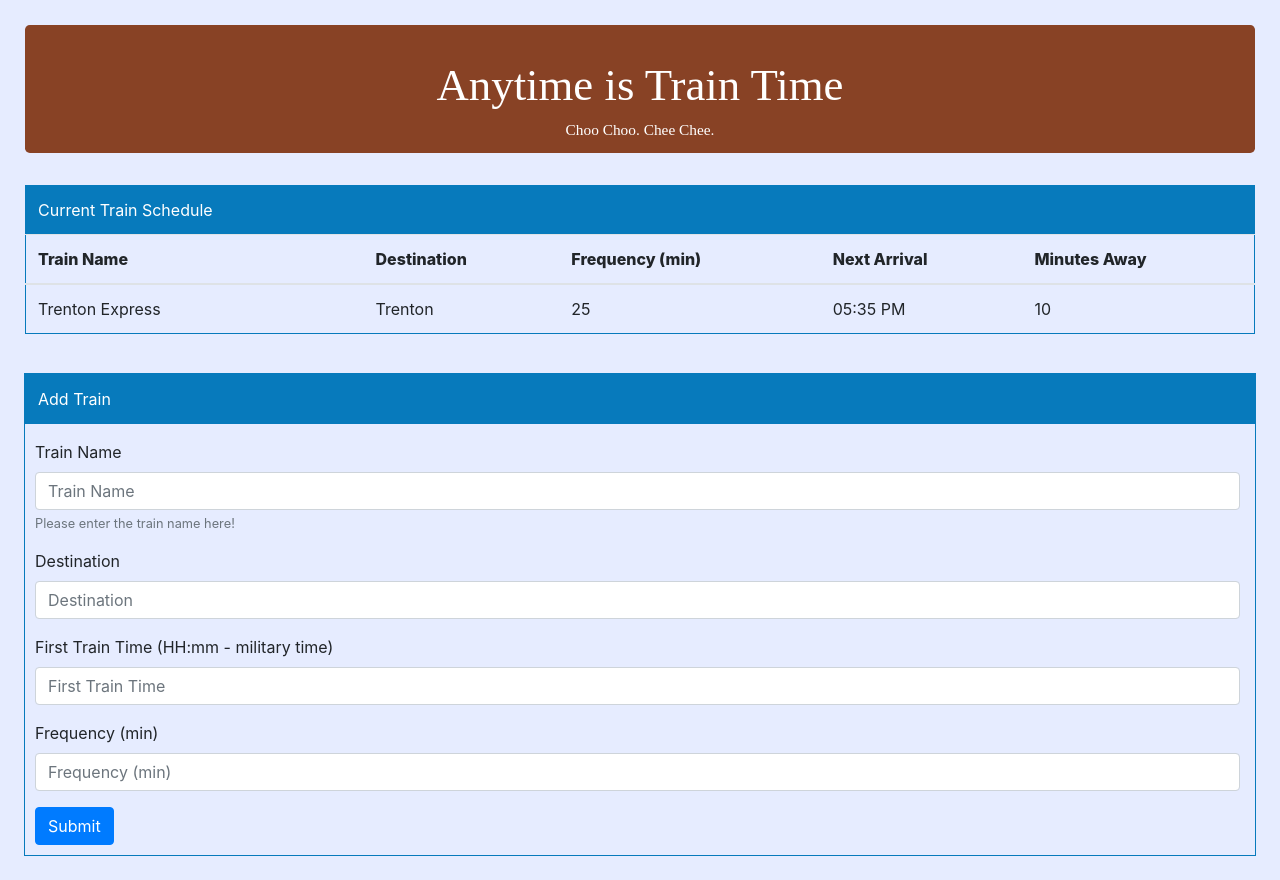
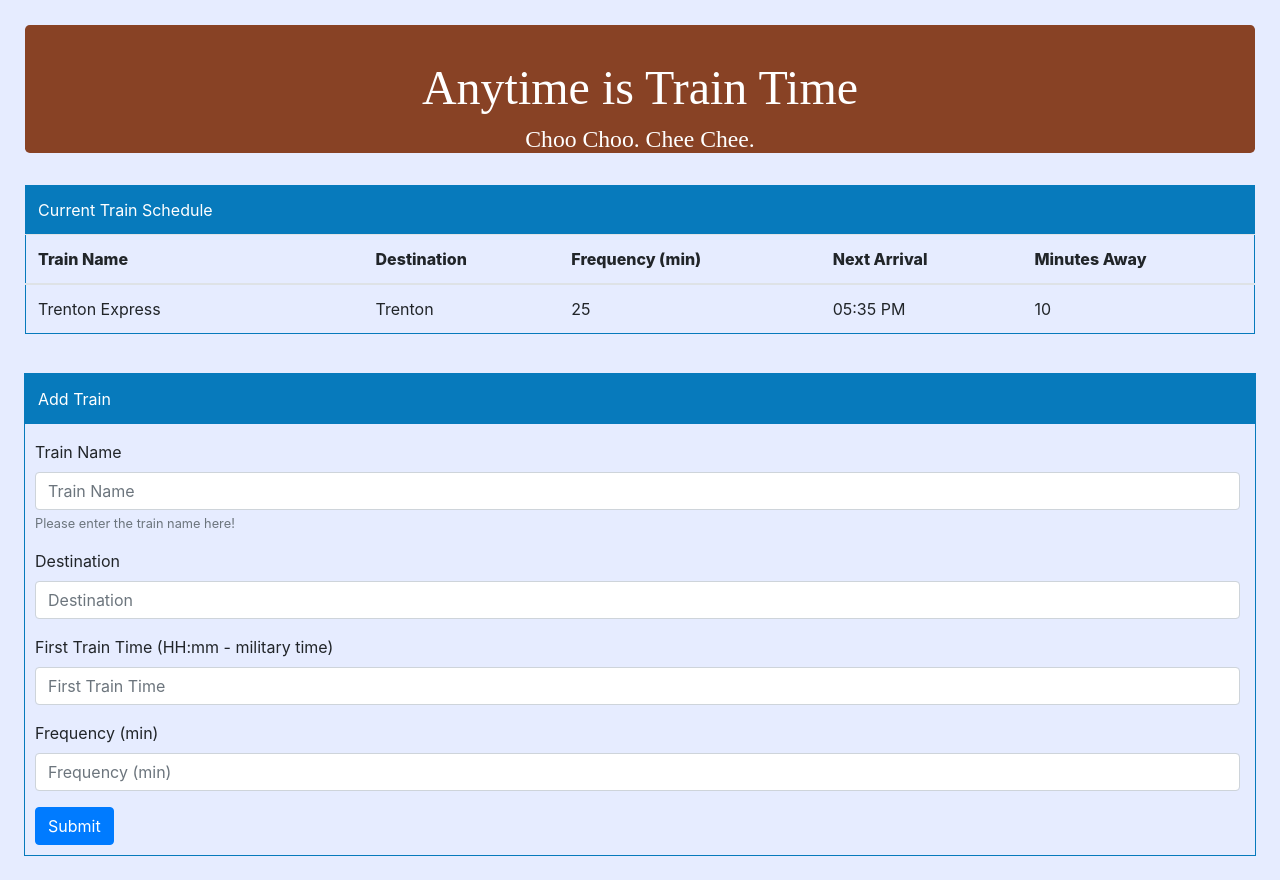
Before and after one commit to lcocard/TrainScheduler, a plain HTML site: page index.html in a window 1280 px wide. Drawn offline with nearby package versions, Linux system fonts and the light colour scheme.

Commit message:
fix title font size on xs

```diff
--- a/index.html
+++ b/index.html
@@ -43,13 +43,13 @@
     <div class="jumbotron">
       <h1
         class="text-center TrainScheduler-Title"
-        style="font-family: 'Merriweather', serif; font-size: 3.5vw;"
+        style="font-family: 'Merriweather', serif; font-size: calc(16px + 2.5vw);"
       >
         Anytime is Train Time
       </h1>
       <h2
         class="text-center TrainScheduler-Subtitle"
-        style="font-family: 'Merriweather', serif; font-size:1.2vw;"
+        style="font-family: 'Merriweather', serif; font-size:calc(16px + 0.6vw);"
       >
         Choo Choo. Chee Chee.
       </h2>
```
